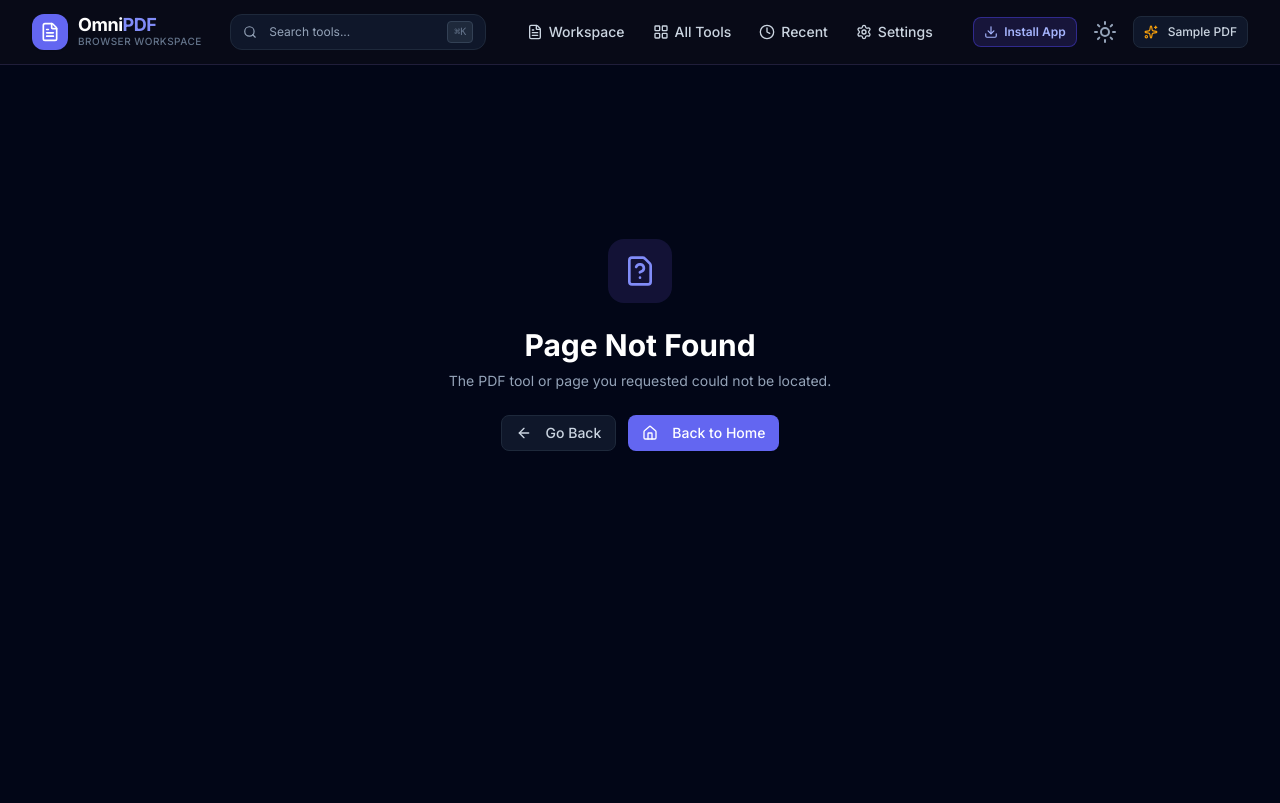
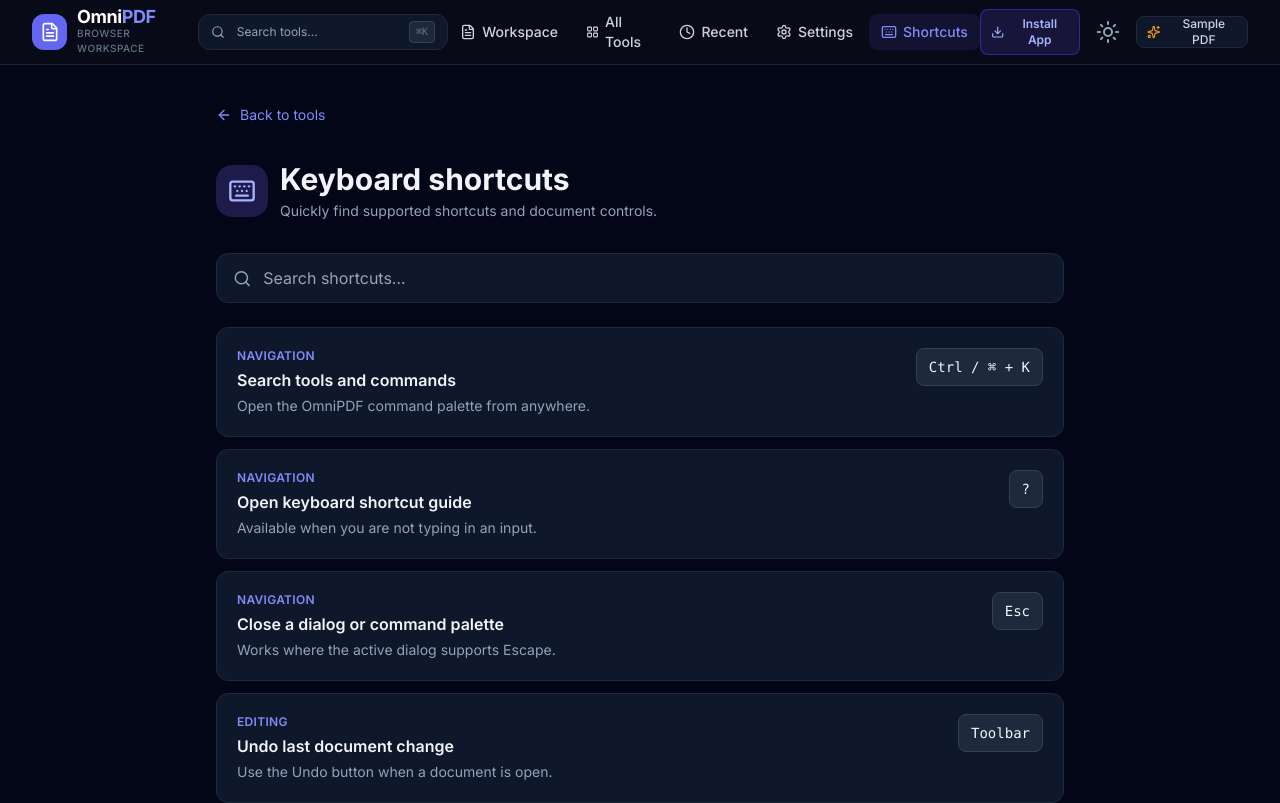
Before and after one commit to Madhu-Kowshik/viewscanner, a React (Vite) app: page /#/shortcuts in a window 1280 px wide. Before the commit this address had no page. Shown: the top 803 px of the page. Built offline with nearby package versions, Linux system fonts and the light colour scheme.

Commit message:
Add searchable keyboard shortcuts guide (#3)
* feat: add searchable keyboard shortcuts guide

* feat: wire shortcut guide into navigation

* feat: add shortcuts navigation and question-mark shortcut

```diff
--- a/src/App.tsx
+++ b/src/App.tsx
@@ -10,6 +10,7 @@
 import { SettingsPage } from './pages/SettingsPage';
 import { WorkspacePage } from './pages/WorkspacePage';
 import { NotFoundPage } from './pages/NotFoundPage';
+import { ShortcutsPage } from './pages/ShortcutsPage';
 
 export const App: React.FC = () => {
   return (
@@ -25,6 +26,7 @@
                 <Route path="/tools" element={<ToolsPage />} />
                 <Route path="/recent" element={<RecentFilesPage />} />
                 <Route path="/settings" element={<SettingsPage />} />
+                <Route path="/shortcuts" element={<ShortcutsPage />} />
 
                 {/* Workspace Routes */}
                 <Route path="/workspace" element={<Navigate to="/organize" replace />} />
--- a/src/components/layout/Navbar.tsx
+++ b/src/components/layout/Navbar.tsx
@@ -16,6 +16,7 @@
   Redo2,
   Search,
   Download,
+  Keyboard,
 } from 'lucide-react';
 import { useTheme } from '../../context/ThemeContext';
 import { usePdf } from '../../context/PdfContext';
@@ -39,11 +40,13 @@
       if ((e.ctrlKey || e.metaKey) && e.key.toLowerCase() === 'k') {
         e.preventDefault();
         setCommandPaletteOpen((prev) => !prev);
+      } else if (e.key === '?' && !(e.target instanceof HTMLInputElement) && !(e.target instanceof HTMLTextAreaElement) && !(e.target instanceof HTMLSelectElement) && !(e.target instanceof HTMLElement && e.target.isContentEditable) && !e.ctrlKey && !e.metaKey && !e.altKey) {
+        navigate('/shortcuts');
       }
     };
     window.addEventListener('keydown', handleKeyDown);
     return () => window.removeEventListener('keydown', handleKeyDown);
-  }, []);
+  }, [navigate]);
 
   const toggleTheme = () => {
     setTheme(actualTheme === 'dark' ? 'light' : 'dark');
@@ -54,6 +57,7 @@
     { label: 'All Tools', path: '/tools', icon: LayoutGrid },
     { label: 'Recent', path: '/recent', icon: Clock },
     { label: 'Settings', path: '/settings', icon: SettingsIcon },
+    { label: 'Shortcuts', path: '/shortcuts', icon: Keyboard },
   ];
 
   return (
--- /dev/null
+++ b/src/pages/ShortcutsPage.tsx
@@ -0,0 +1,47 @@
+import React, { useMemo, useState } from 'react';
+import { Link } from 'react-router-dom';
+import { Keyboard, Search, ArrowLeft } from 'lucide-react';
+
+const shortcuts = [
+  { category: 'Navigation', name: 'Search tools and commands', keys: 'Ctrl / ⌘ + K', detail: 'Open the OmniPDF command palette from anywhere.' },
+  { category: 'Navigation', name: 'Open keyboard shortcut guide', keys: '?', detail: 'Available when you are not typing in an input.' },
+  { category: 'Navigation', name: 'Close a dialog or command palette', keys: 'Esc', detail: 'Works where the active dialog supports Escape.' },
+  { category: 'Editing', name: 'Undo last document change', keys: 'Toolbar', detail: 'Use the Undo button when a document is open.' },
+  { category: 'Editing', name: 'Redo document change', keys: 'Toolbar', detail: 'Use the Redo button when a document is open.' },
+];
+
+export const ShortcutsPage: React.FC = () => {
+  const [query, setQuery] = useState('');
+  const filtered = useMemo(() => shortcuts.filter(item =>
+    [item.name, item.category, item.keys, item.detail].some(text =>
+      text.toLowerCase().includes(query.toLowerCase())
+    )
+  ), [query]);
+
+  return (
+    <main className="mx-auto w-full max-w-4xl px-4 py-10 sm:px-6">
+      <Link to="/tools" className="inline-flex items-center gap-2 text-sm text-brand-600 hover:underline dark:text-brand-400">
+        <ArrowLeft size={16} /> Back to tools
+      </Link>
+      <div className="mt-8 flex items-center gap-3">
+        <div className="rounded-2xl bg-brand-100 p-3 text-brand-700 dark:bg-brand-950 dark:text-brand-300"><Keyboard size={28} /></div>
+        <div><h1 className="text-3xl font-bold">Keyboard shortcuts</h1><p className="mt-1 text-sm text-slate-500 dark:text-slate-400">Quickly find supported shortcuts and document controls.</p></div>
+      </div>
+      <label className="mt-8 flex items-center gap-3 rounded-xl border border-slate-200 bg-white px-4 py-3 dark:border-slate-800 dark:bg-slate-900">
+        <Search size={19} className="text-slate-400" />
+        <span className="sr-only">Filter keyboard shortcuts</span>
+        <input className="w-full bg-transparent outline-none" value={query} onChange={e => setQuery(e.target.value)} placeholder="Search shortcuts…" />
+      </label>
+      <div className="mt-6 space-y-3">
+        {filtered.map(item => (
+          <article key={item.name} className="flex flex-col gap-3 rounded-xl border border-slate-200 bg-white p-5 sm:flex-row sm:items-center sm:justify-between dark:border-slate-800 dark:bg-slate-900">
+            <div><p className="text-xs font-semibold uppercase tracking-wide text-brand-600 dark:text-brand-400">{item.category}</p><h2 className="mt-1 font-semibold">{item.name}</h2><p className="mt-1 text-sm text-slate-500 dark:text-slate-400">{item.detail}</p></div>
+            <kbd className="self-start whitespace-nowrap rounded-lg border border-slate-300 bg-slate-50 px-3 py-2 text-sm font-medium dark:border-slate-700 dark:bg-slate-800">{item.keys}</kbd>
+          </article>
+        ))}
+        {filtered.length === 0 && <p className="py-10 text-center text-slate-500">No matching shortcuts found.</p>}
+      </div>
+      <p className="mt-8 text-sm text-slate-500 dark:text-slate-400">Shortcuts may differ between browsers and operating systems. Only documented app controls are listed.</p>
+    </main>
+  );
+};
```
